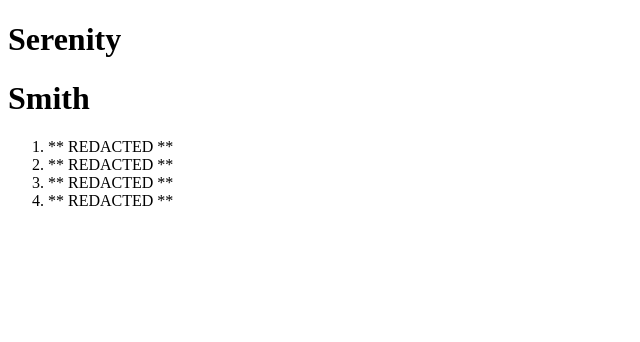
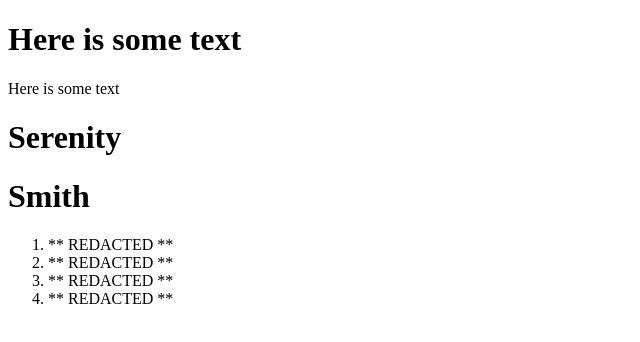
Before and after one commit to severity-codes/vschool2, a plain HTML site: page index.html in a window 1280 px wide. Shown: the whole page, without its empty margins (0-640 px from the left). Drawn offline with Linux system fonts and the light colour scheme.

Commit message:
accessed h1 and p tags with query selectors

```diff
--- a/app.js
+++ b/app.js
@@ -1,7 +1,10 @@
 var things = document.getElementsByClassName("name")
 for (var i = 0; i < things.length; i++){
     console.log(things[i].innerText)
-} //quesrtion michael
+}
+//question michael
+
+
 // querySelector
 // Select a single element from the page.
 //(Returns the first element it finds that matches the query)
@@ -38,3 +41,33 @@ for (var i = 0; i< result.length; i++) {
     result[i].textContent = "** REDACTED **"
 }
 //forloop that changes all the content on the dom to say redacted
+
+
+// innerHTML - security risk
+// innerText - "expensive" means takes a long time
+// textContent is the best way to access text
+
+//var person = {name: "Joe"}
+//person.name = "Jim"
+//console.log(person)
+
+/**
+ * 1. Select the h1 element
+ * 2. Save the h1 element's text to a variable
+ * 3. Change the paragraph element's text to be the same as the text inside the h1
+ */
+
+
+//document.addEventListener('DOMContentLoaded', e => {
+    const h1 = document.querySelector("h1")
+
+    //h1.innerText = "Hello Bitches"
+//})
+        // select the h1 by a class, id, or even tag name
+    // in this example, i'm just selecting it by tag name
+
+
+    var text = document.querySelector("#header").textContent
+    //selected h1 by query selector
+    document.querySelector("#ptag").textContent = text
+   // changed the paragraph to match h1 by id
--- a/index.html
+++ b/index.html
@@ -8,6 +8,8 @@
     <link rel="stylesheet" href="styles.css">
 </head>
 <body>
+    <h1 id="header">Here is some text</h1>
+        <p id="ptag">PLACEHOLDER</p>
     <h1 class="name">Serenity</h1>
     <h1 class="name">Smith</h1>
     <ol id="favorite-things">
```
